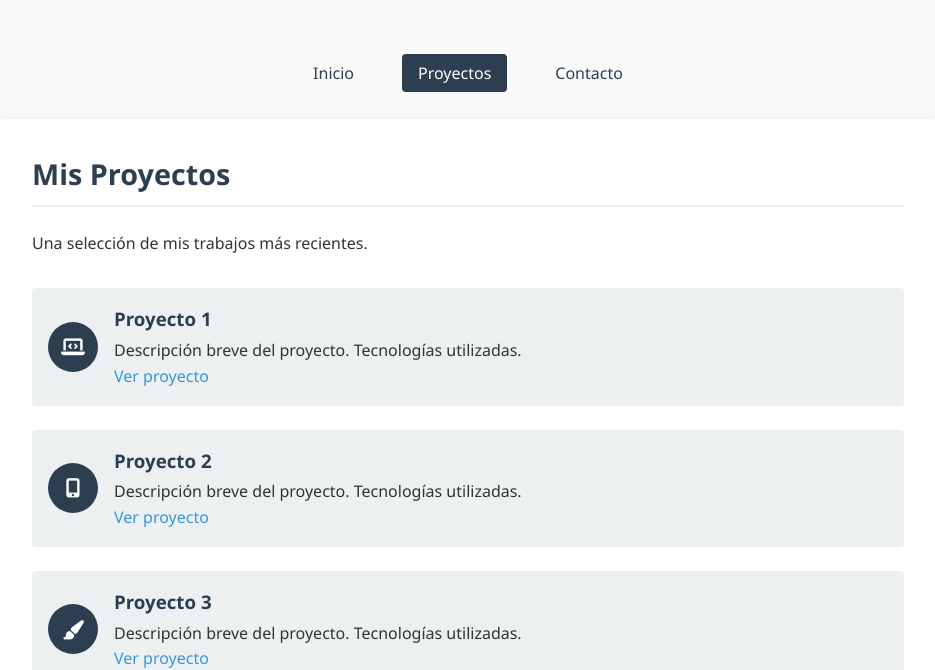
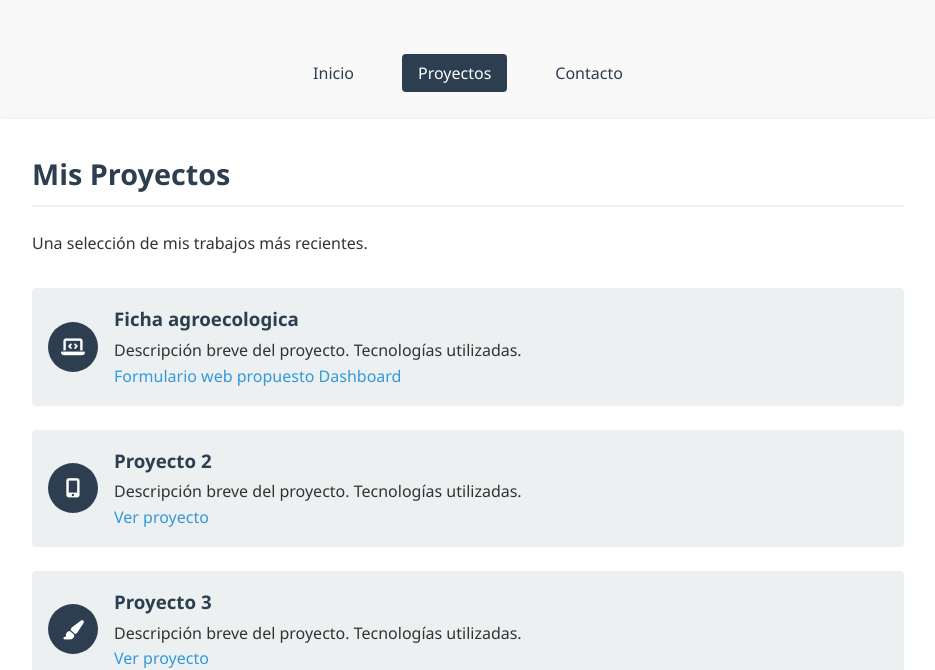
Before and after one commit to me-qui/me-qui.github.io, a plain HTML site: page projects.html in a window 1280 px wide. Shown: the part 151-821 px from the top of the page, without its empty margins (172-1107 px from the left). Drawn offline with Linux system fonts and the light colour scheme.

Commit message:
Update projects.html

```diff
--- a/projects.html
+++ b/projects.html
@@ -34,9 +34,10 @@
                             <i class="fas fa-laptop-code"></i>
                         </div>
                         <div class="contact-details">
-                            <h3>Proyecto 1</h3>
+                            <h3>Ficha agroecologica</h3>
                             <p>Descripción breve del proyecto. Tecnologías utilizadas.</p>
-                            <a href="LINK_AL_PROYECTO" target="_blank">Ver proyecto</a>
+                            <a href="https://arcg.is/18XK9D0" target="_blank">Formulario web propuesto</a>
+                            <a href="https://scgismaps.maps.arcgis.com/apps/dashboards/52eff03b605943e5b65117d75d747a1a" target="_blank">Dashboard</a>
                         </div>
                     </div>
 
```
